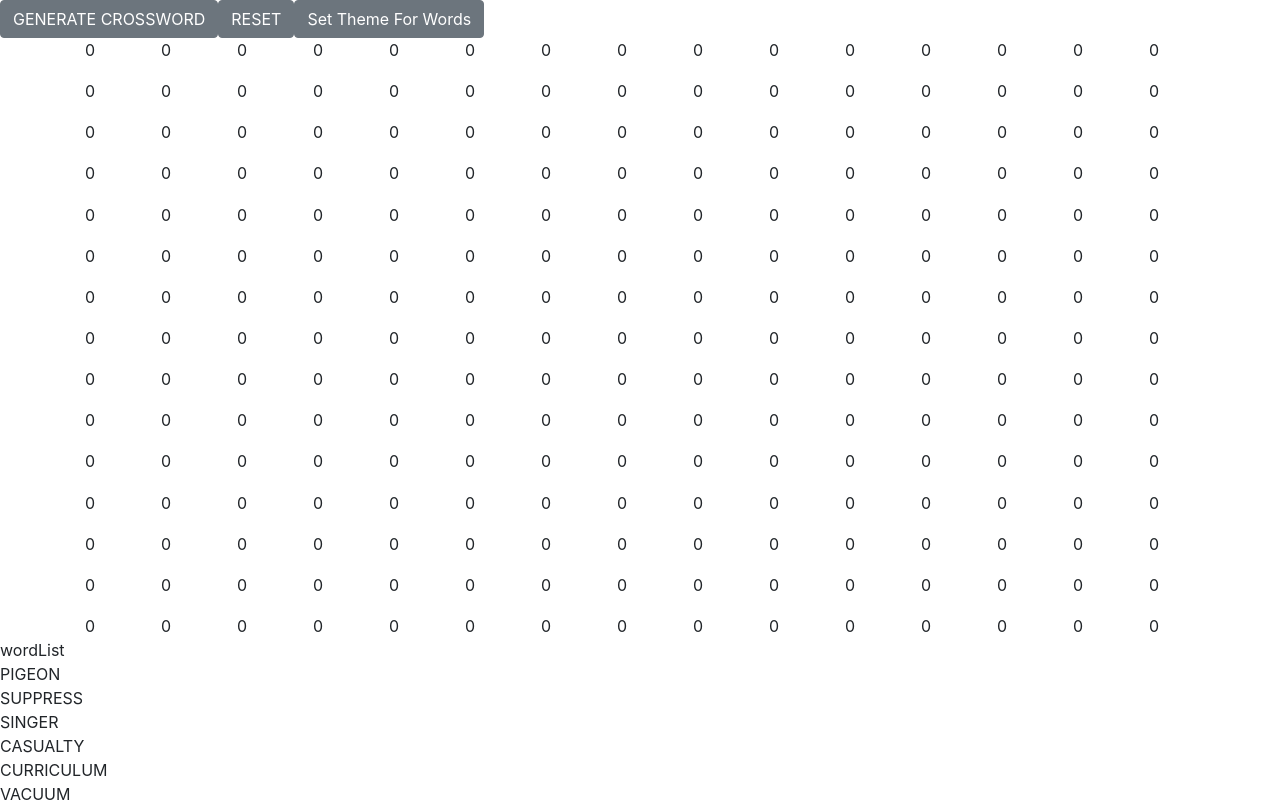
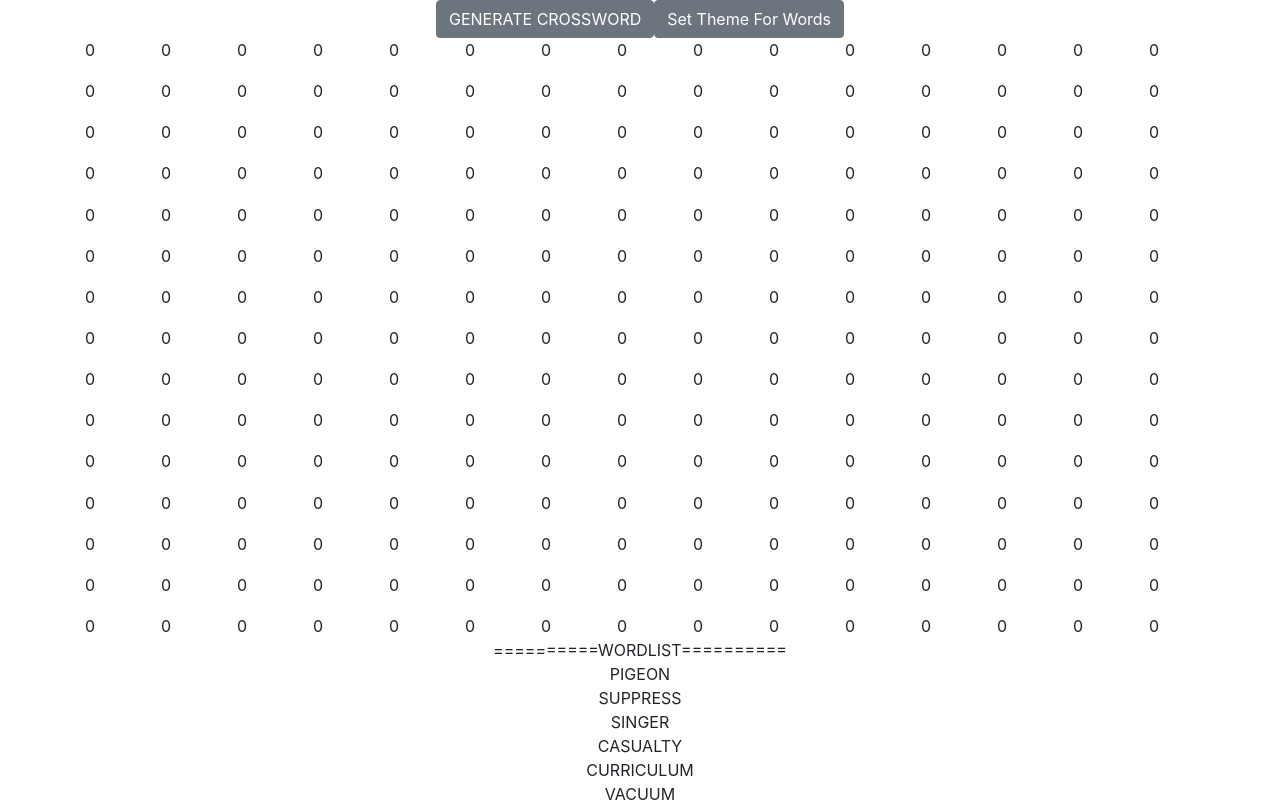
Before and after one commit to SoLetsCode/Crossword-generator, a React (Create React App) app in the folder client/: page / in a window 1280 px wide. Shown: the top 802 px of the page. Built offline with nearby package versions, Linux system fonts and the light colour scheme.

Commit message:
MVP reached. Works somewhat

```diff
--- a/client/src/components/Grid.js
+++ b/client/src/components/Grid.js
@@ -2,7 +2,7 @@ import React, { useState, useEffect } from "react";
 
 import { Button, Container, Col, Row } from "reactstrap";
 import { Modal, ModalHeader, ModalBody, ModalFooter } from "reactstrap";
-import { Input, Form, FormGroup, Label, FormText } from "reactstrap";
+import { Input, Form, FormGroup, Label } from "reactstrap";
 
 const defaultWordList = [
   "pigeon",
@@ -64,6 +64,11 @@ function Grid() {
   const [modal, setModal] = useState(false);
   const [loading, setLoading] = useState(false);
 
+  //for Form
+  const [theme, setTheme] = useState("");
+  const [maxWords, setMaxWords] = useState(10);
+  const [minLength, setMinLength] = useState(5);
+
   useEffect(() => {
     generateGrid();
   }, []);
@@ -77,11 +82,11 @@ function Grid() {
       }
     }
     setGrid(tempGrid);
+    return tempGrid;
   };
 
   const generateCrosswordClicked = () => {
     putWordsInGrid();
-    // await fillWithRandom();
   };
 
   const resetCrosswordClicked = () => {
@@ -95,7 +100,7 @@ function Grid() {
     let minLength = parseInt(e.target.minLength.value);
     setLoading(!loading);
 
-    fetch(`${API_PATH}?ml=${theme}&max=${100}`)
+    fetch(`${API_PATH}?ml=${theme}&max=${1000}`)
       .then((response) => response.json())
       .then((data) => {
         let myWords = data.map((word) => word.word);
@@ -132,21 +137,38 @@ function Grid() {
   };
 
   const wordlistFormatter = (wordlist, { minLength = 0, numOfWords = 10 }) => {
-    debugger;
+    let finalWordList = [];
     let result = wordlist.filter(
-      (word) => word.split(" ").length === 1 && word.length > minLength
+      (word) =>
+        word.split(" ").length === 1 &&
+        word.length > minLength &&
+        word.length < ROWS &&
+        word.length < COLUMNS
     );
-    result = result.map((word) => word.toUpperCase());
-    return result.slice(0, numOfWords);
+
+    for (
+      let count = 0;
+      count < numOfWords && result.length > numOfWords;
+      count++
+    ) {
+      let index = generateRandomNum(result.length);
+      finalWordList.push(result[index]);
+      result = result.slice(0, index).concat(result.slice(index + 1));
+    }
+
+    finalWordList = finalWordList.map((word) => word.toUpperCase());
+
+    return finalWordList;
   };
 
-  const putWordsInGrid = () => {
+  const putWordsInGrid = (count = 0) => {
     if (grid === null) {
       console.log("WAIT");
       return;
     }
-    let myGrid = copyGrid(grid);
+    let myGrid = generateGrid();
     let tempWordList = [...wordList];
+    console.log("running");
 
     for (let word of tempWordList) {
       let attempts = 0;
@@ -383,7 +405,7 @@ function Grid() {
 
   //react component creators
   const createWordList = () => {
-    return wordList.map((word) => <div>{word}</div>);
+    return wordList.map((word) => <div className="text-center">{word}</div>);
   };
 
   const createWordSearchGrid = () => {
@@ -409,11 +431,12 @@ function Grid() {
 
   return (
     <div>
-      <Button onClick={generateCrosswordClicked}>GENERATE CROSSWORD</Button>
-      <Button onClick={resetCrosswordClicked}>RESET</Button>
-      <Button onClick={toggleModal}>Set Theme For Words</Button>
+      <Container className="d-flex justify-content-center">
+        <Button onClick={generateCrosswordClicked}>GENERATE CROSSWORD</Button>
+        <Button onClick={toggleModal}>Set Theme For Words</Button>
+      </Container>
       {createWordSearchGrid()}
-      <div>wordList</div>
+      <div className="text-center">==========WORDLIST==========</div>
       {createWordList()}
       <div>
         Words supplied by Datamuse{" "}
```
